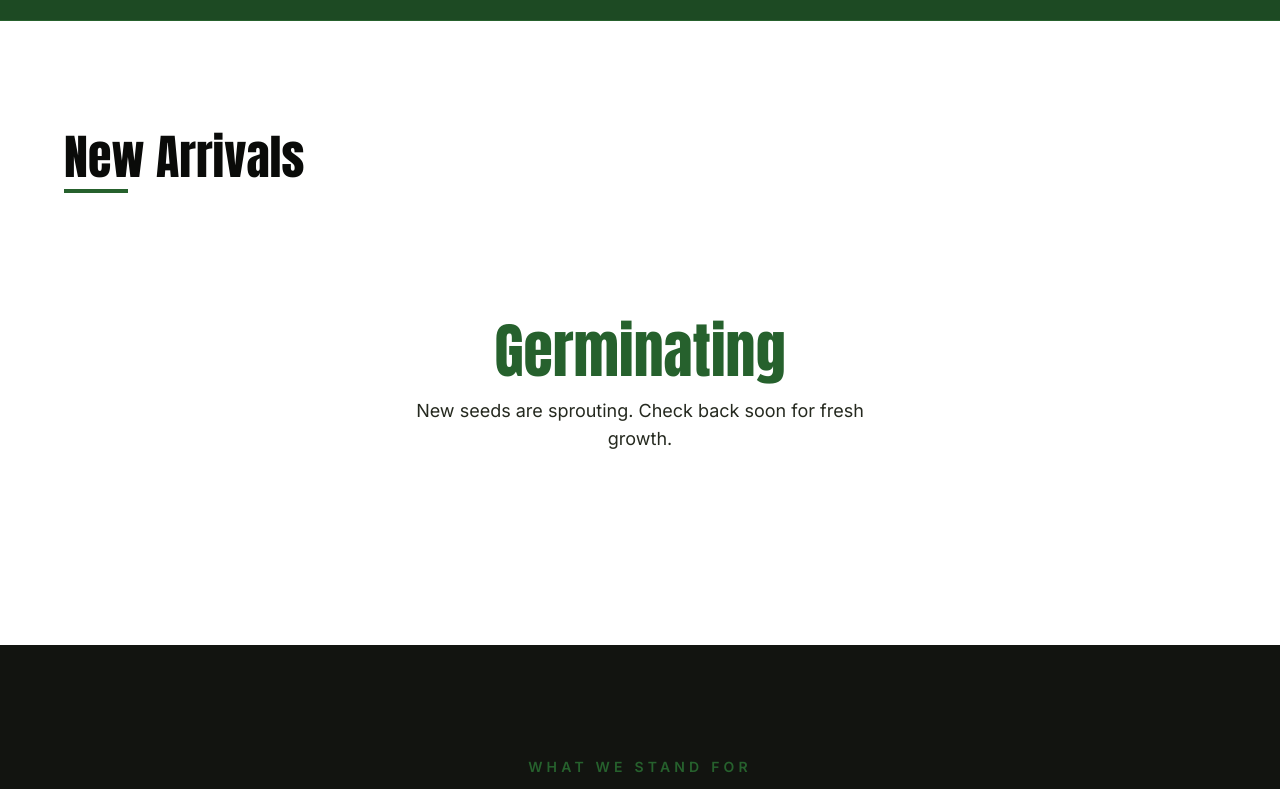
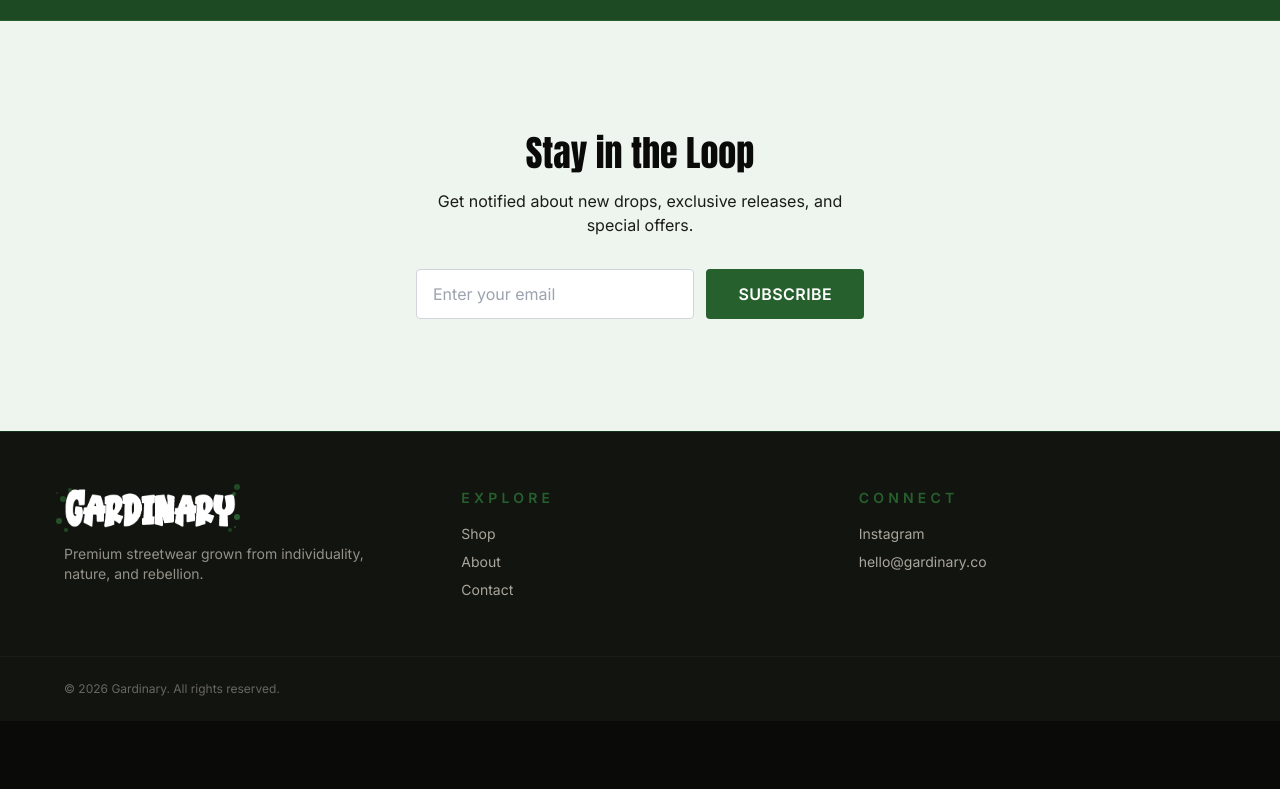
Before and after one commit to karthikkondapeta-create/gardinary-website, a React (Vite) app: page / in a window 1280 px wide. Shown: the part 1605-2394 px from the top of the page. After the commit the page ends 2326 px from the top, so only its background shows below. Built offline with nearby package versions, Linux system fonts and the light colour scheme.

Commit message:
Remove New Arrivals and Values sections from homepage

```diff
--- a/src/pages/Home.jsx
+++ b/src/pages/Home.jsx
@@ -4,7 +4,6 @@ import HomeBanner from '../components/home/HomeBanner.jsx'
 import FeaturedCollection from '../components/home/FeaturedCollection.jsx'
 import Marquee from '../components/home/Marquee.jsx'
 import Newsletter from '../components/Newsletter.jsx'
-import Values from '../components/home/Values.jsx'
 import ProductModal from '../components/ProductModal.jsx'
 import whiteThermal from '../assets/white-thermal.png'
 import flowerEyeFront from '../assets/flower-eye-front.png'
@@ -53,11 +52,6 @@ export default function Home() {
         onProductClick={setSelectedProduct}
       />
       <Marquee />
-      <FeaturedCollection
-        title="New Arrivals"
-        comingSoon
-      />
-      <Values />
       <Newsletter />
 
       <AnimatePresence>
```
